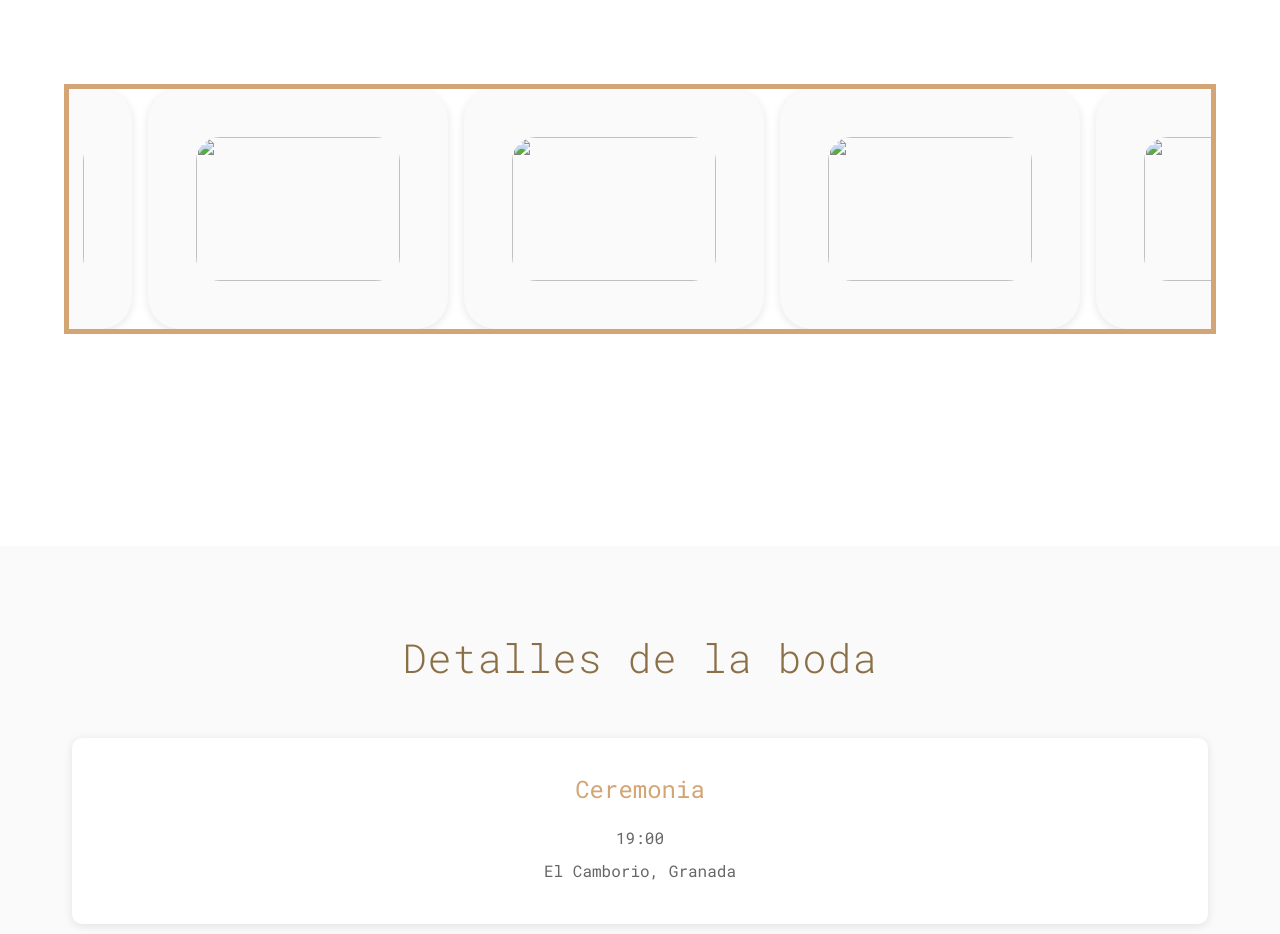
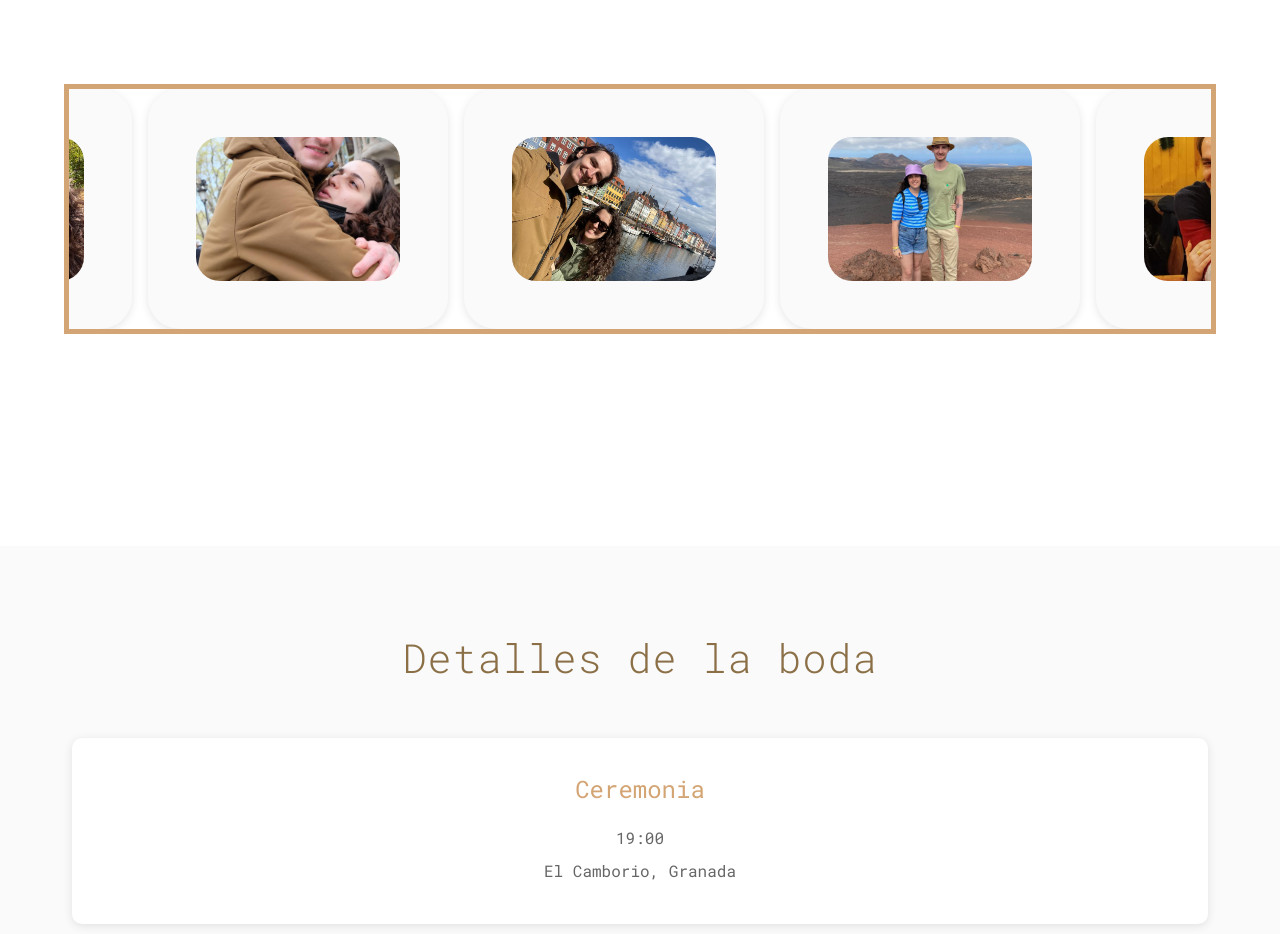
Before and after one commit to MadMarcin93/wedding-page, a website: page index.html in a window 1280 px wide. Shown: the part 1400-2334 px from the top of the page. Drawn offline with Linux system fonts and the light colour scheme; some packages are replaced by stand-ins of ours; a web font is replaced by a local one.

Commit message:
Update index.html

```diff
--- a/index.html
+++ b/index.html
@@ -82,20 +82,20 @@
       <div class="album_container">
         <div class="carousel">
           <div class="group">
-            <div class="card"><img src="fotos/1.jpg" alt="" /></div>
-            <div class="card"><img src="fotos/2.jpg" alt="" /></div>
-            <div class="card"><img src="fotos/3.jpg" alt="" /></div>
-            <div class="card"><img src="fotos/4.jpg" alt="" /></div>
-            <div class="card"><img src="fotos/5.jpg" alt="" /></div>
-            <div class="card"><img src="fotos/6.jpg" alt="" /></div>
+            <div class="card"><img src="1.jpg" alt="" /></div>
+            <div class="card"><img src="2.jpg" alt="" /></div>
+            <div class="card"><img src="3.jpg" alt="" /></div>
+            <div class="card"><img src="4.jpg" alt="" /></div>
+            <div class="card"><img src="5.jpg" alt="" /></div>
+            <div class="card"><img src="6.jpg" alt="" /></div>
           </div>
           <div aria-hidden class="group">
-            <div class="card"><img src="fotos/1.jpg" alt="" /></div>
-            <div class="card"><img src="fotos/2.jpg" alt="" /></div>
-            <div class="card"><img src="fotos/3.jpg" alt="" /></div>
-            <div class="card"><img src="fotos/4.jpg" alt="" /></div>
-            <div class="card"><img src="fotos/5.jpg" alt="" /></div>
-            <div class="card"><img src="fotos/6.jpg" alt="" /></div>
+            <div class="card"><img src="1.jpg" alt="" /></div>
+            <div class="card"><img src="2.jpg" alt="" /></div>
+            <div class="card"><img src="3.jpg" alt="" /></div>
+            <div class="card"><img src="4.jpg" alt="" /></div>
+            <div class="card"><img src="5.jpg" alt="" /></div>
+            <div class="card"><img src="6.jpg" alt="" /></div>
           </div>
         </div>
       </div>
```
